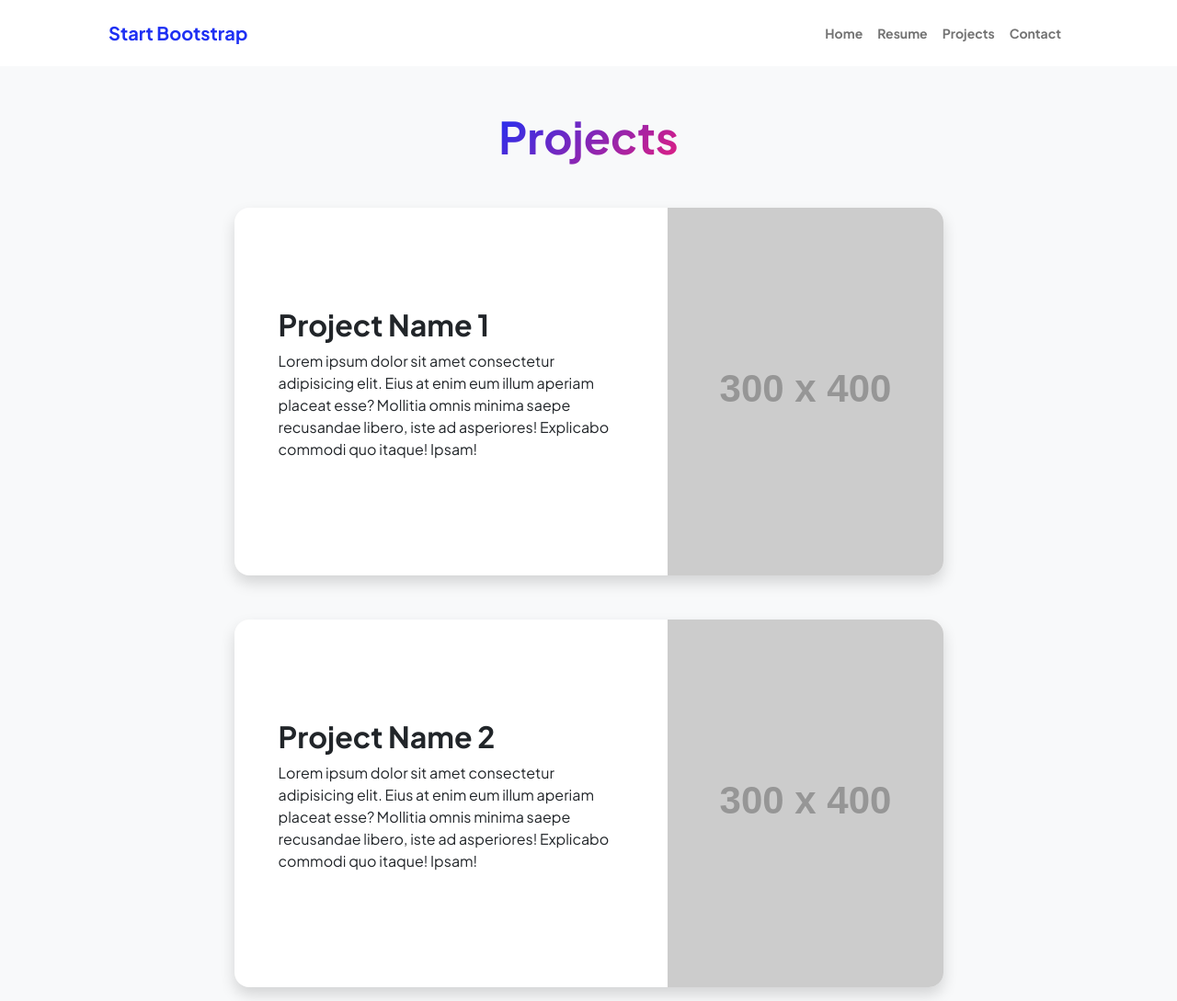
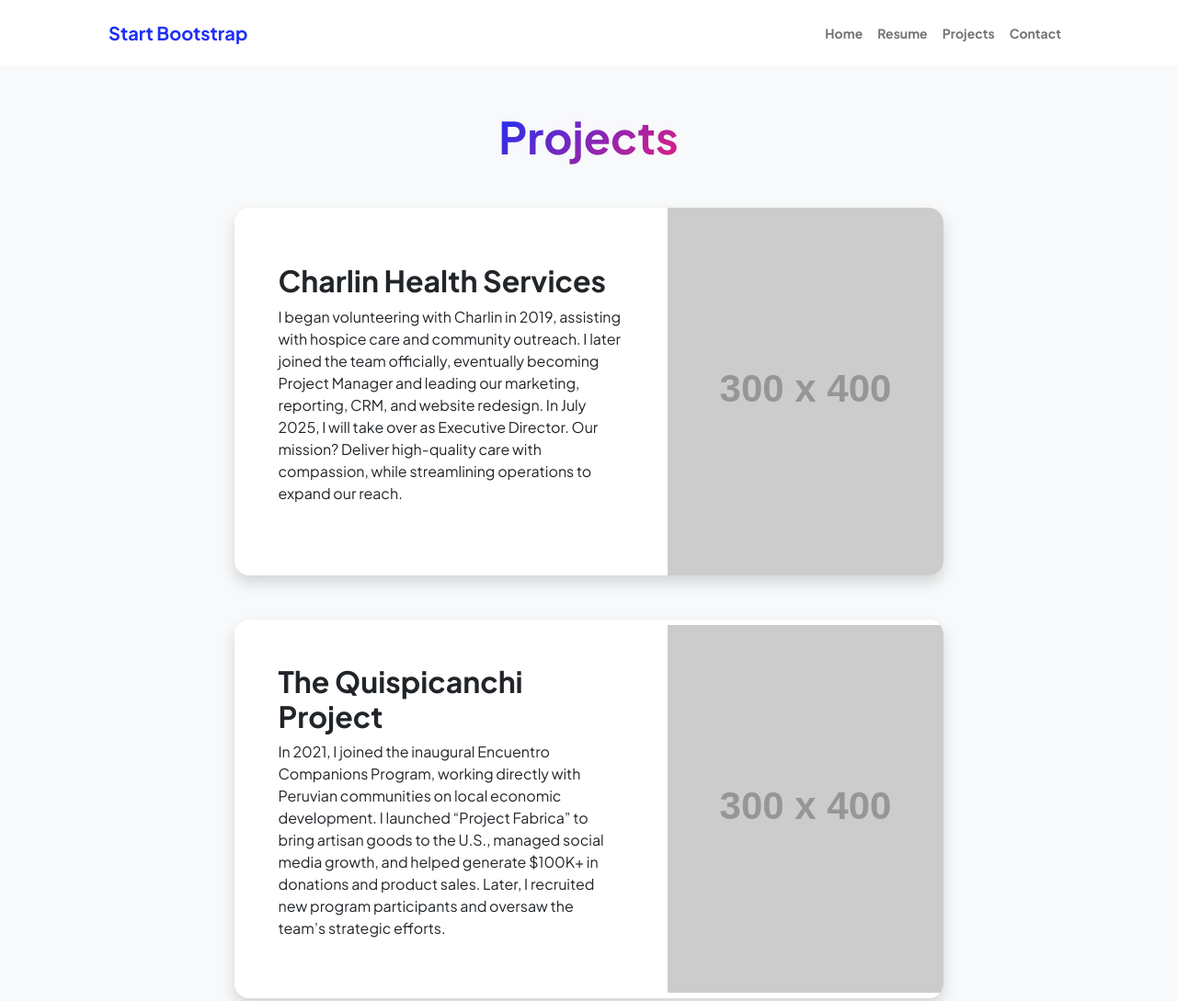
Before and after one commit to jtennen7/jt-personal-site, a plain HTML site: page projects.html in a window 1280 px wide. Shown: the top 1089 px of the page at 92% size. Drawn offline with nearby package versions, Linux system fonts and the light colour scheme; placeholder pictures from the web are drawn by us.

Commit message:
Update projects.html

```diff
--- a/projects.html
+++ b/projects.html
@@ -47,9 +47,12 @@
                                 <div class="card-body p-0">
                                     <div class="d-flex align-items-center">
                                         <div class="p-5">
-                                            <h2 class="fw-bolder">Project Name 1</h2>
-                                            <p>Lorem ipsum dolor sit amet consectetur adipisicing elit. Eius at enim eum illum aperiam placeat esse? Mollitia omnis minima saepe recusandae libero, iste ad asperiores! Explicabo commodi quo itaque! Ipsam!</p>
-                                        </div>
+                                            <h2 class="fw-bolder">Charlin Health Services</h2>
+                                            <p>
+                                            I began volunteering with Charlin in 2019, assisting with hospice care and community outreach.
+                                            I later joined the team officially, eventually becoming Project Manager and leading our marketing, reporting, CRM, and website redesign.
+                                            In July 2025, I will take over as Executive Director. Our mission? Deliver high-quality care with compassion, while streamlining operations to expand our reach. </p>
+                                            </div>
                                         <img class="img-fluid" src="https://dummyimage.com/300x400/343a40/6c757d" alt="..." />
                                     </div>
                                 </div>
@@ -59,8 +62,11 @@
                                 <div class="card-body p-0">
                                     <div class="d-flex align-items-center">
                                         <div class="p-5">
-                                            <h2 class="fw-bolder">Project Name 2</h2>
-                                            <p>Lorem ipsum dolor sit amet consectetur adipisicing elit. Eius at enim eum illum aperiam placeat esse? Mollitia omnis minima saepe recusandae libero, iste ad asperiores! Explicabo commodi quo itaque! Ipsam!</p>
+                                            <h2 class="fw-bolder">The Quispicanchi Project</h2>
+                                            <p>
+                                            In 2021, I joined the inaugural Encuentro Companions Program, working directly with Peruvian communities on local economic development.
+                                            I launched “Project Fabrica” to bring artisan goods to the U.S., managed social media growth, and helped generate $100K+ in donations and product sales.
+                                            Later, I recruited new program participants and oversaw the team’s strategic efforts. </p>
                                         </div>
                                         <img class="img-fluid" src="https://dummyimage.com/300x400/343a40/6c757d" alt="..." />
                                     </div>
```
